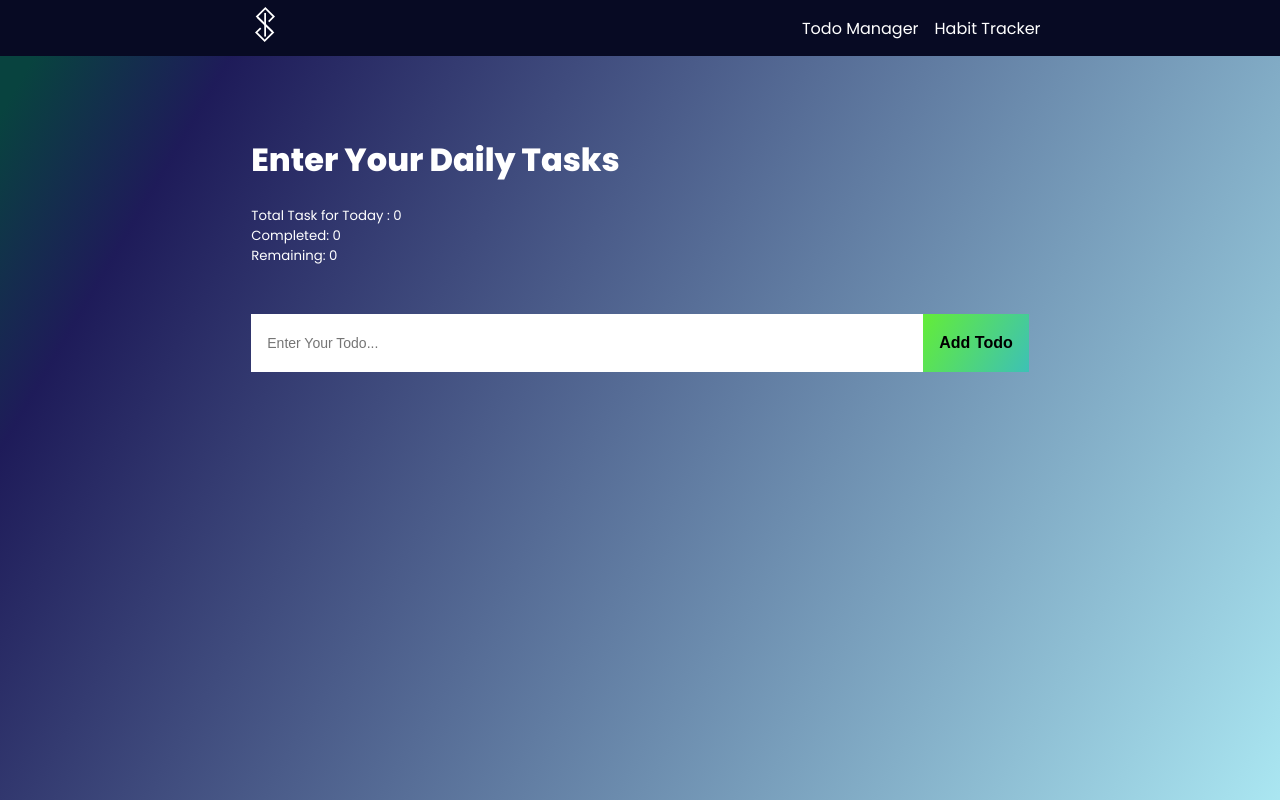
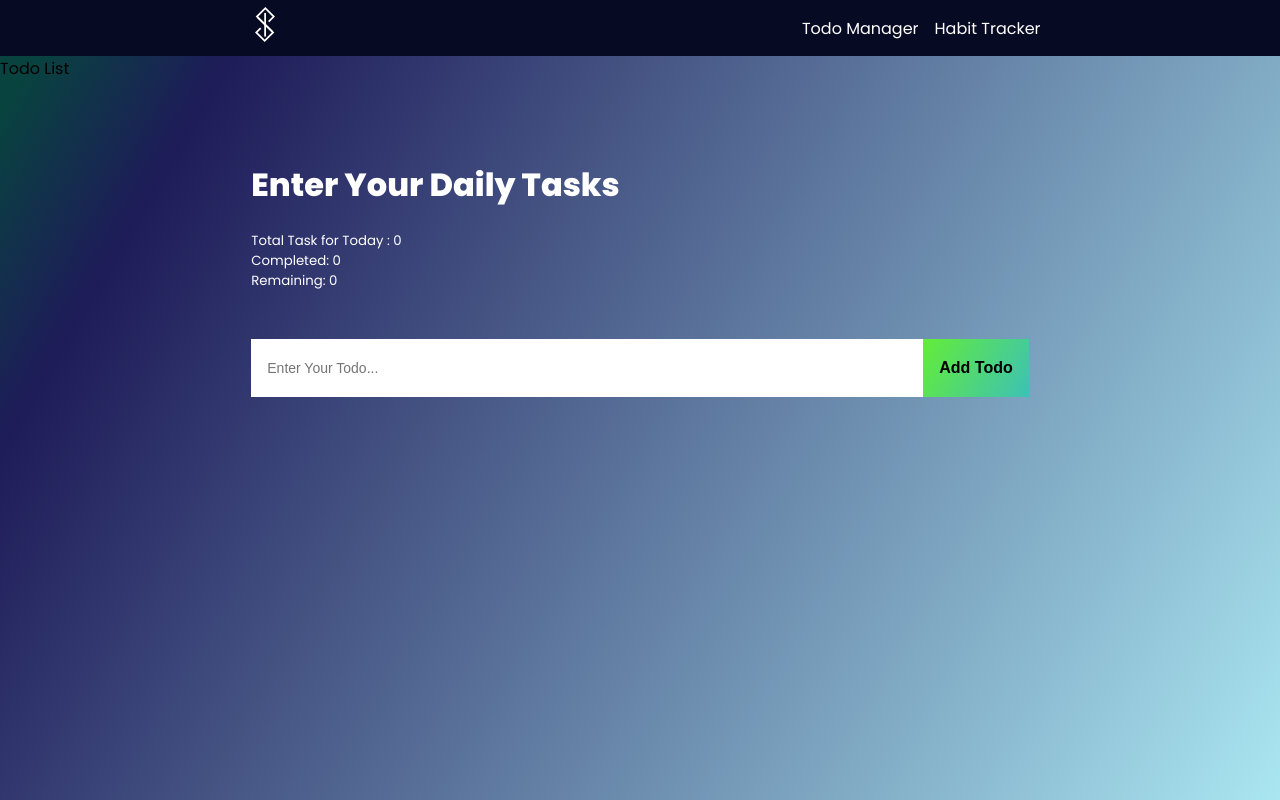
Before and after one commit to sabin-baniya/todo-app-with-react, a React (Create React App) app: page / in a window 1280 px wide. Built offline with nearby package versions, Linux system fonts and the light colour scheme.

Commit message:
Update App.js

```diff
--- a/src/App.js
+++ b/src/App.js
@@ -132,6 +132,7 @@ function App() {
 
       <Switch>
         <Route exact path="/">
+          {document.title="Todo List"}
           <div className="mainDiv">
             <div>
               <div className="h1">
```
